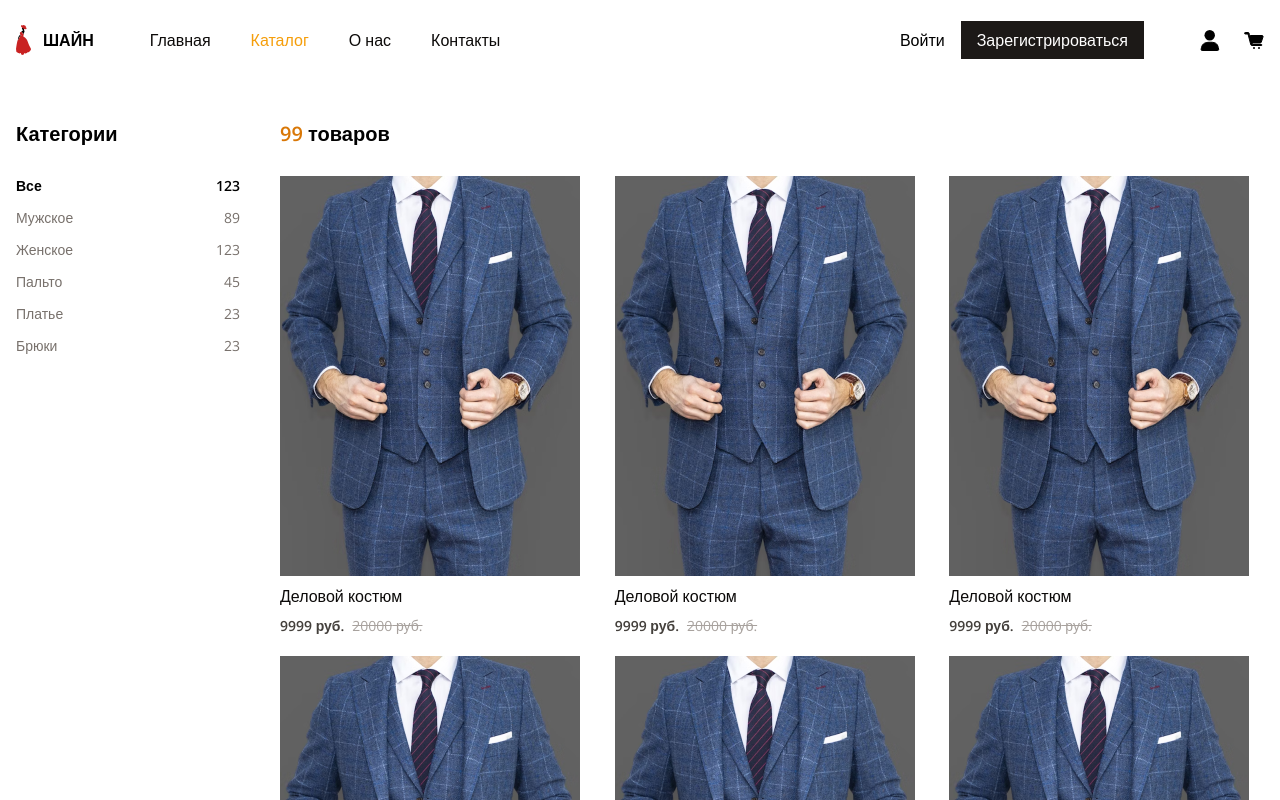
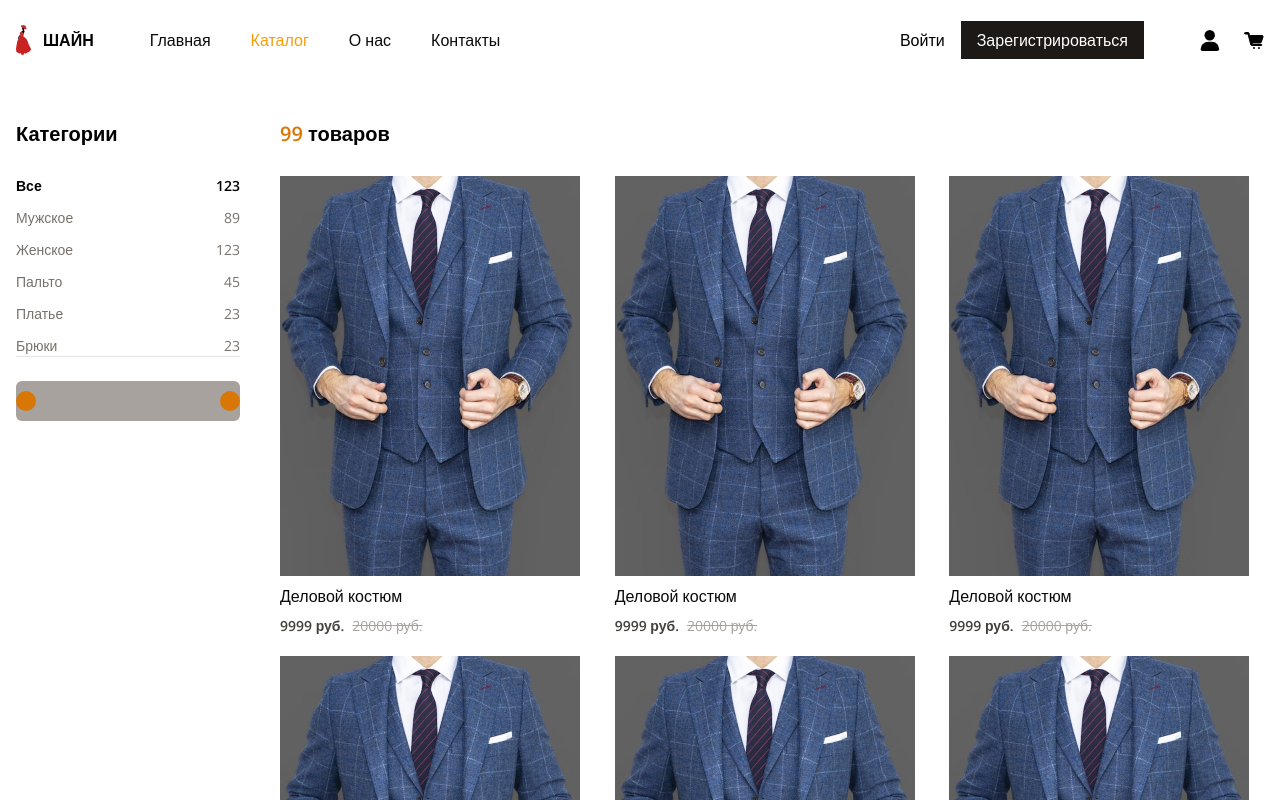
Before and after one commit to wardxela/shine, a Next.js app: page /catalog in a window 1280 px wide. Shown: the top 800 px of the page. Built offline with nearby package versions, Linux system fonts and the light colour scheme.

Commit message:
feat: wip SliderRange

```diff
--- a/src/app/(main)/catalog/page.tsx
+++ b/src/app/(main)/catalog/page.tsx
@@ -1,4 +1,4 @@
-import { CategoriesFilter } from "@/features/catalog";
+import { CategoriesFilter, PriceFilter } from "@/features/catalog";
 
 import man from "./_img/man.png";
 import { ProductCard } from "@/entities/product";
@@ -11,6 +11,8 @@ export default function CatalogPage() {
           <div>
             <h2 className="mb-7 text-xl font-semibold">Категории</h2>
             <CategoriesFilter />
+            <hr className="mb-6" />
+            <PriceFilter />
           </div>
         </div>
         <div className="flex-grow">
--- /dev/null
+++ b/src/features/catalog/filters/PriceFilter.tsx
@@ -0,0 +1,20 @@
+"use client";
+
+import { SliderRange } from "@/shared/ui/kit/client";
+import { useState } from "react";
+
+export function PriceFilter() {
+  const [min, setMin] = useState(0);
+  const [max, setMax] = useState(2000);
+
+  return (
+    <SliderRange
+      min={0}
+      max={2000}
+      minCur={min}
+      maxCur={max}
+      onMinChange={setMin}
+      onMaxChange={setMax}
+    />
+  );
+}
--- a/src/features/catalog/filters/index.ts
+++ b/src/features/catalog/filters/index.ts
@@ -1 +1,2 @@
 export * from "./CategoriesFilter";
+export * from "./PriceFilter";
--- /dev/null
+++ b/src/shared/ui/kit/SliderRange.tsx
@@ -0,0 +1,113 @@
+"use client";
+
+import { Merge } from "@/shared/type-utils";
+import {
+  ComponentPropsWithRef,
+  ComponentPropsWithoutRef,
+  ElementRef,
+  forwardRef,
+  useRef,
+} from "react";
+import { clsx } from "../clsx";
+
+export type SliderRangeProps = Merge<
+  ComponentPropsWithoutRef<"input">,
+  {
+    min: number;
+    max: number;
+    minCur: number;
+    maxCur: number;
+    onMinChange: (min: number) => void;
+    onMaxChange: (max: number) => void;
+  }
+>;
+
+export function SliderRange({
+  min,
+  max,
+  minCur,
+  maxCur,
+  onMinChange,
+  onMaxChange,
+  className,
+}: SliderRangeProps) {
+  if (minCur < min) {
+    throw new Error("minCur is less then min");
+  }
+  if (maxCur > max) {
+    throw new Error("maxCur is greater than max");
+  }
+
+  const sliderRef = useRef<ElementRef<"div">>(null);
+  const isMinPressed = useRef(false);
+  const isMaxPressed = useRef(false);
+
+  return (
+    <div
+      className={clsx(className, "relative h-10 rounded-md bg-stone-400")}
+      ref={sliderRef}
+      onMouseMove={(e) => {
+        if (isMinPressed.current) {
+          onMinChange(
+            Math.floor(
+              ((e.pageX - e.currentTarget.offsetLeft) * max) /
+                sliderRef.current!.offsetWidth,
+            ),
+          );
+        }
+      }}
+    >
+      <Toggle
+        onMouseDown={() => {
+          isMinPressed.current = true;
+        }}
+        onMouseUp={() => {
+          isMinPressed.current = false;
+        }}
+        // pos={minCur *  / (max - min)}
+        pos={0}
+      />
+      <div></div>
+      <div className="absolute right-0 top-1/2 h-5 w-5 -translate-y-1/2 rounded-full bg-amber-600"></div>
+    </div>
+  );
+}
+
+type ToggleProps = Merge<
+  ComponentPropsWithRef<"div">,
+  {
+    pos: number;
+  }
+>;
+
+const Toggle = forwardRef<ElementRef<"div">, ToggleProps>(function Toggle(
+  { className, style, pos, ...props },
+  ref,
+) {
+  return (
+    <div
+      ref={ref}
+      {...props}
+      style={{
+        ...style,
+        transform: `translate(${minmax(-10, pos - 10, 100)}px,-50%)`,
+      }}
+      className={clsx(
+        className,
+        "absolute left-0 top-1/2 flex h-10 w-10 items-center justify-center",
+      )}
+    >
+      <div className="h-5 w-5 rounded-full bg-amber-600"></div>
+    </div>
+  );
+});
+
+function minmax(value: number, min: number, max: number) {
+  if (value < min) {
+    return min;
+  }
+  if (value > max) {
+    return max;
+  }
+  return value;
+}
--- a/src/shared/ui/kit/client.tsx
+++ b/src/shared/ui/kit/client.tsx
@@ -1,2 +1,3 @@
 export * from "./TextField";
 export * from "./RadioButton";
+export * from "./SliderRange";
```
